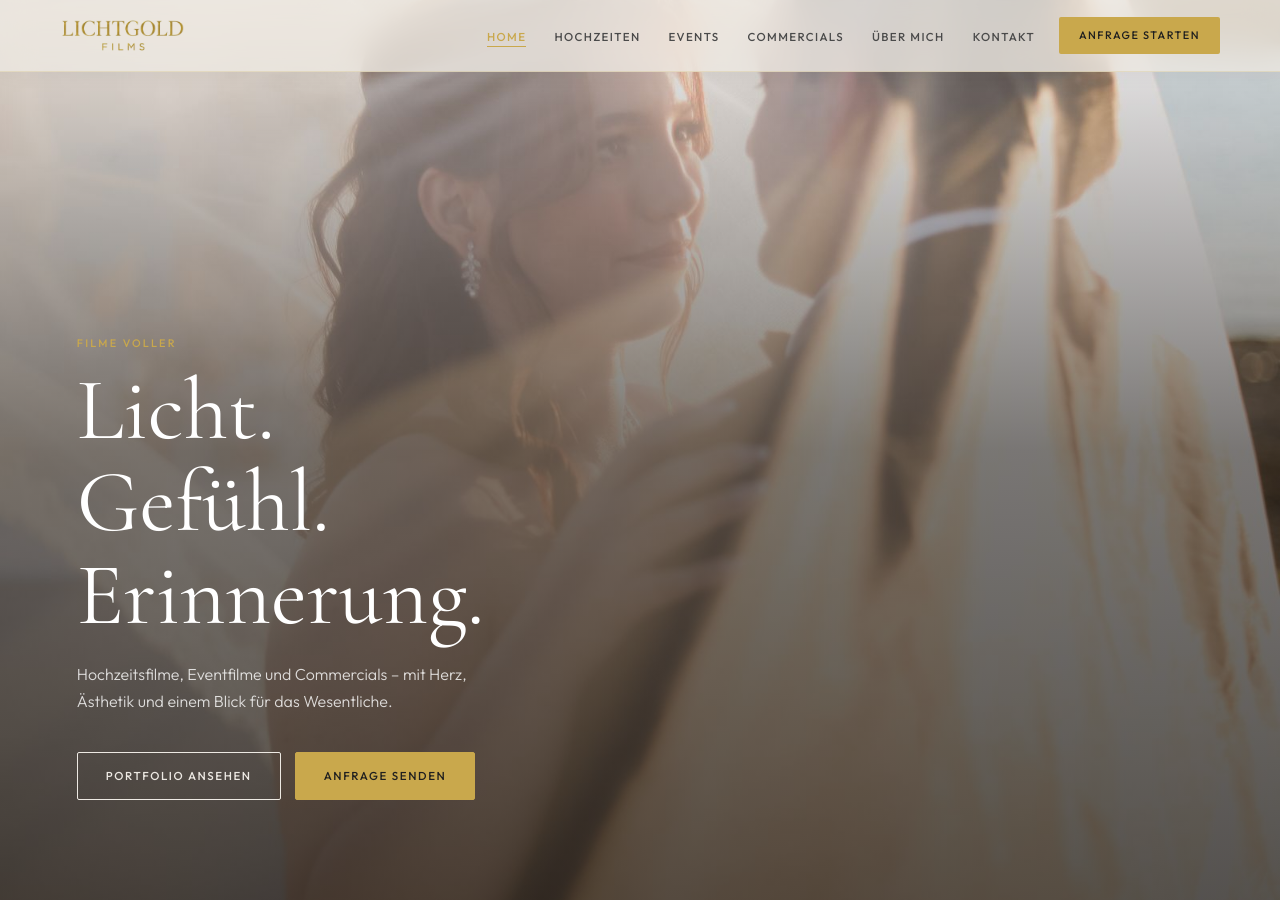
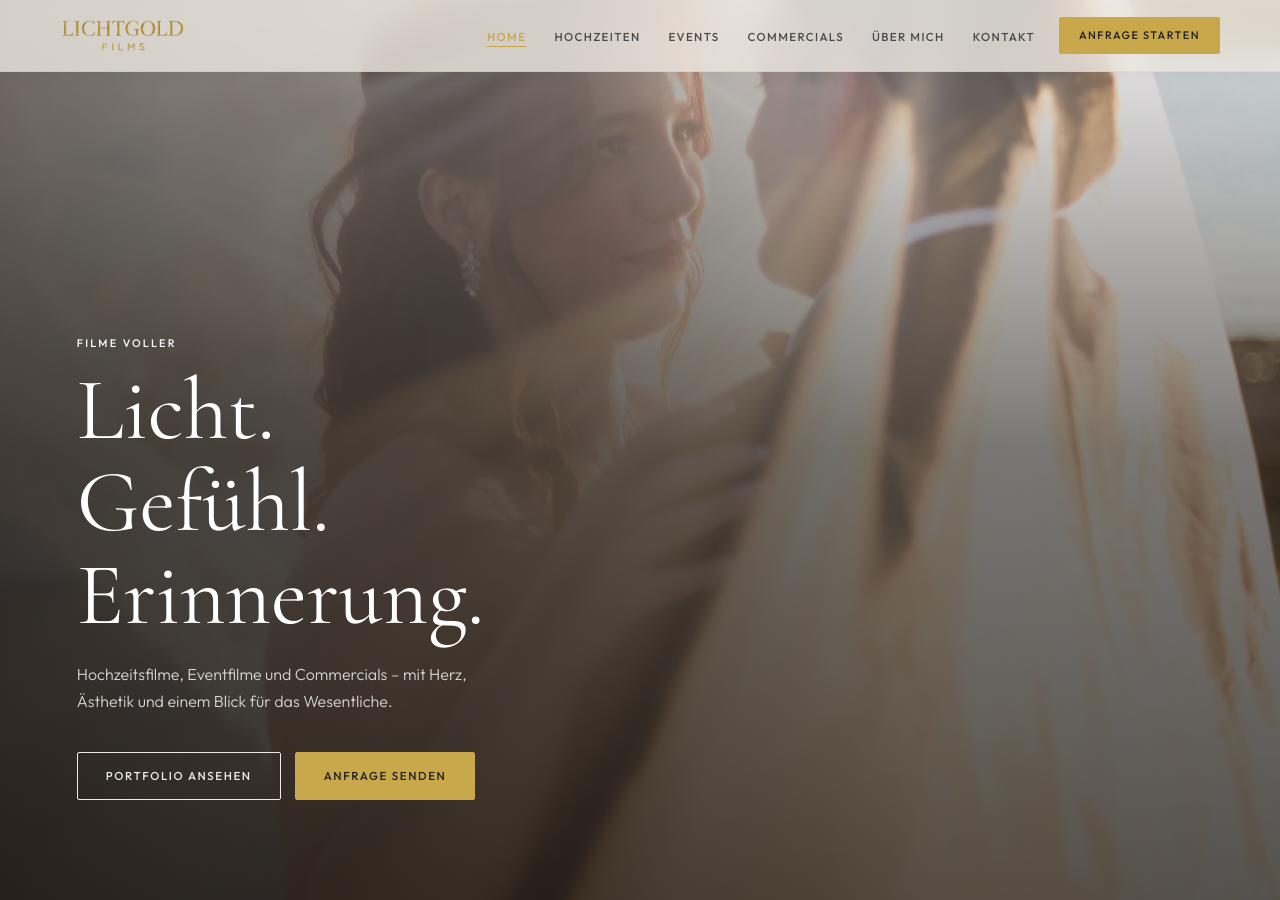
Before and after one commit to KaraMatrix/lichtgold-films, a Jekyll site: the page built from index.md, in a window 1280 px wide and 900 px high. Built offline with Jekyll 4.4.1, drawn with Linux system fonts in a browser that asks for light colours.

Commit message:
Hero-Textspalte lesbar: Links-Scrim + Kicker-Farbe je Theme
Pixelmessung an der Kicker-Position: Hintergrund lum 0.36 -> Gold 1,1:1,
selbst Weiss nur 2,6:1 (Boden-Overlay laeuft oben transparent aus; Lighthouse
prueft Text ueber Fotos nicht). Fix: zweite Gradient-Schicht von links
(Theme-Token --hero-scrim, auf dunklen Heroes 0 = Abnahme-Design unveraendert)
+ Hero-Kicker auf hellen Heroes weiss (--hero-kicker-color).

Co-Authored-By: Claude Fable 5 <noreply@anthropic.com>

```diff
--- a/assets/style.css
+++ b/assets/style.css
@@ -102,6 +102,12 @@
   --hero-overlay-rgb: 10, 6, 2;
   --hero-overlay-o1: 0.68;
   --hero-overlay-o2: 0.52;
+  /* Links-Scrim: Das Bodengradient läuft oben auf transparent aus — der Kicker
+     (oben in der Textspalte) stand auf lum 0.36 (Gold 1,1:1, Weiß 2,6:1).
+     Scrim 0.5 drückt die Textspalte auf ~lum 0.12 -> Weiß >= 6:1 (nachgemessen).
+     Gold hält über Fotos NIE 4,5:1 -> Hero-Kicker auf hellen Heroes weiß. */
+  --hero-scrim: 0.5;
+  --hero-kicker-color: #fff;
   --hero-sub-color: rgba(255, 255, 255, 0.8);
   --feature-text-color: var(--text-mid);
 }
@@ -134,6 +140,8 @@
   --hero-overlay-rgb: 5, 5, 5;
   --hero-overlay-o1: 0.85;
   --hero-overlay-o2: 0.3;
+  --hero-scrim: 0; /* Fotos bereits nahe Schwarz — Abnahme-Design unverändert */
+  --hero-kicker-color: var(--gold);
   --hero-sub-color: rgba(224, 216, 200, 0.75);
   --feature-text-color: rgba(224, 216, 200, 0.7);
 }
@@ -317,10 +325,13 @@ section { padding: var(--section-pad) 0; }
 .hero-overlay {
   position: absolute;
   inset: 0;
-  background: linear-gradient(to top, rgba(var(--hero-overlay-rgb), var(--hero-overlay-o1)) 0%, rgba(var(--hero-overlay-rgb), var(--hero-overlay-o2)) 50%, transparent 100%);
+  background:
+    linear-gradient(90deg, rgba(var(--hero-overlay-rgb), var(--hero-scrim)) 0%, rgba(var(--hero-overlay-rgb), calc(var(--hero-scrim) * 0.55)) 45%, transparent 72%),
+    linear-gradient(to top, rgba(var(--hero-overlay-rgb), var(--hero-overlay-o1)) 0%, rgba(var(--hero-overlay-rgb), var(--hero-overlay-o2)) 50%, transparent 100%);
   z-index: 1;
 }
 .hero-content { position: relative; z-index: 2; max-width: 620px; }
+.hero .eyebrow { color: var(--hero-kicker-color); }
 .hero-headline {
   font-family: var(--font-serif);
   font-size: clamp(2.6rem, 6vw, 5rem);
```
